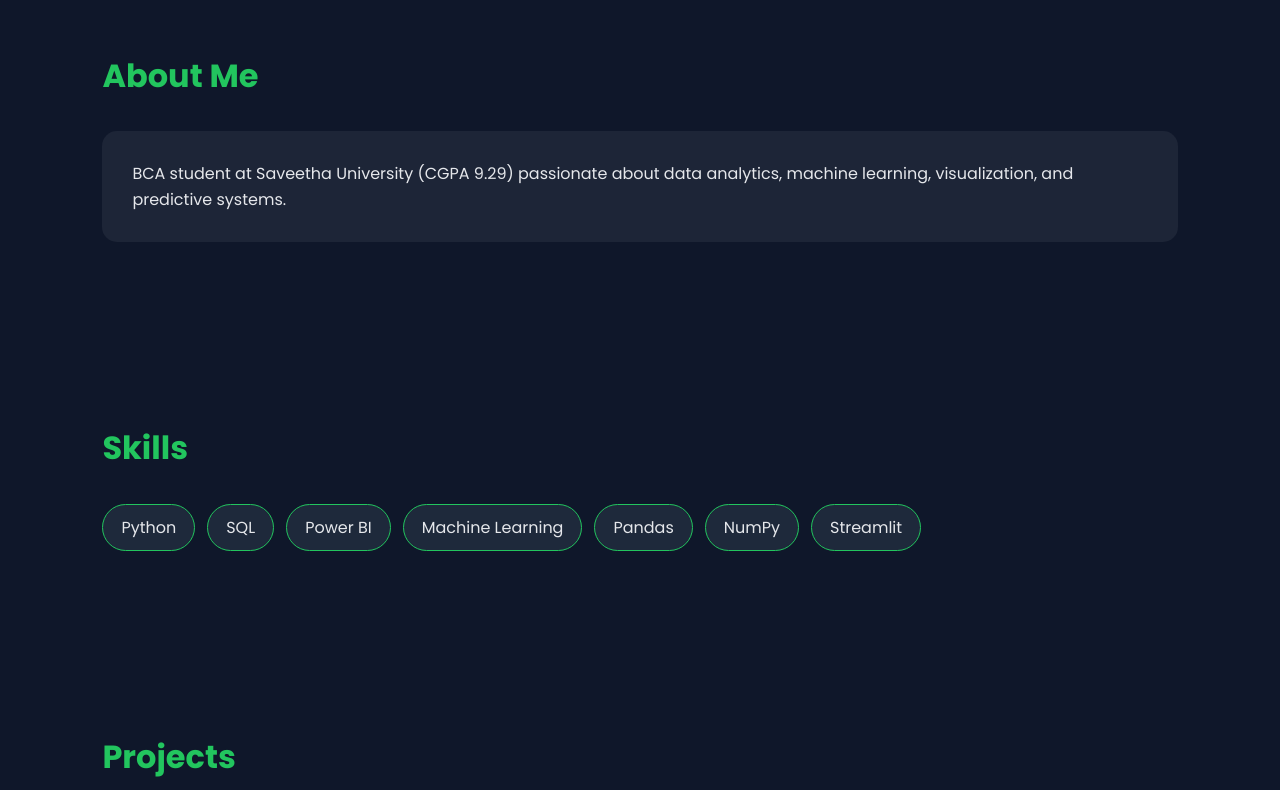
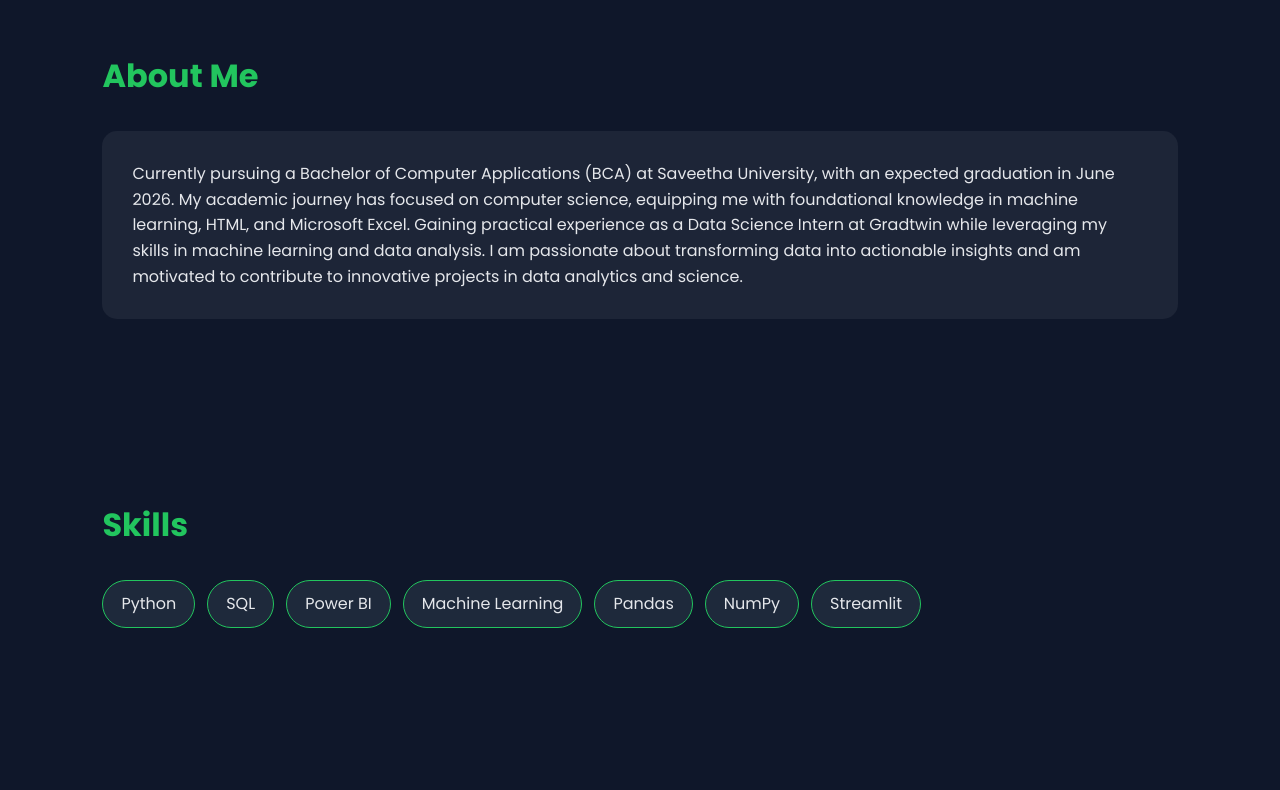
Before and after one commit to suja-dr/suja-dr.github.io, a plain HTML site: page index.html in a window 1280 px wide. Shown: the part 840-1630 px from the top of the page. Drawn offline with Linux system fonts and the light colour scheme.

Commit message:
Update index.html

```diff
--- a/index.html
+++ b/index.html
@@ -215,8 +215,8 @@ footer{
 <section id="about">
 <h2>About Me</h2>
 <div class="about-box">
-BCA student at Saveetha University (CGPA 9.29) passionate about data analytics,
-machine learning, visualization, and predictive systems.
+Currently pursuing a Bachelor of Computer Applications (BCA) at Saveetha University, with an expected graduation in June 2026. My academic journey has focused on computer science, equipping me with foundational knowledge in machine learning, HTML, and Microsoft Excel.
+Gaining practical experience as a Data Science Intern at Gradtwin while leveraging my skills in machine learning and data analysis. I am passionate about transforming data into actionable insights and am motivated to contribute to innovative projects in data analytics and science.
 </div>
 </section>
 
```
